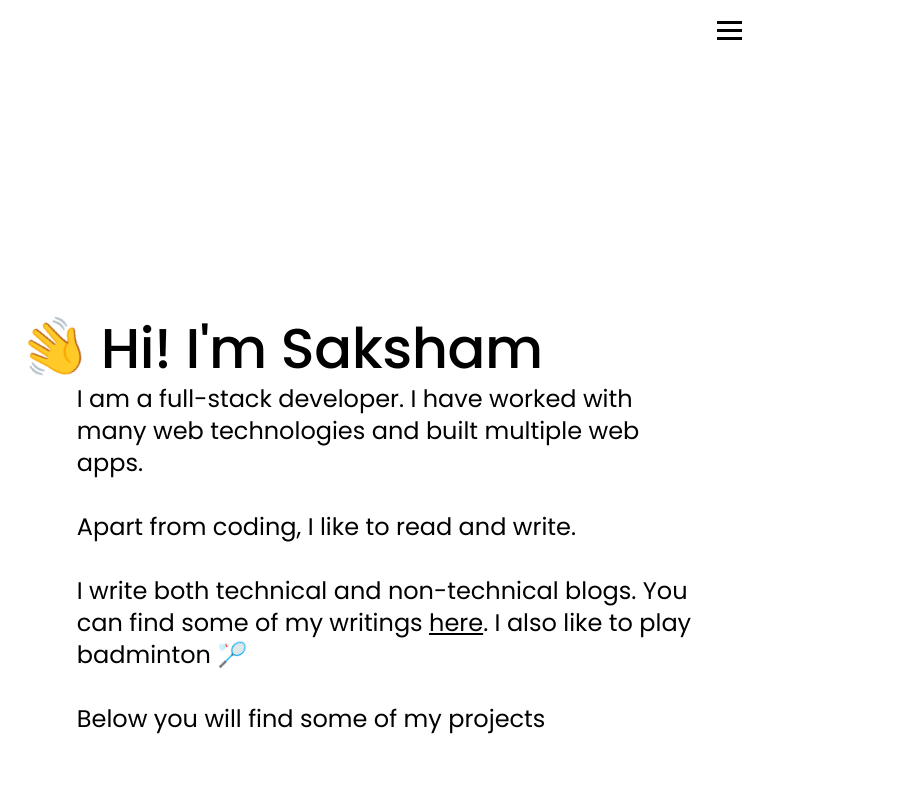
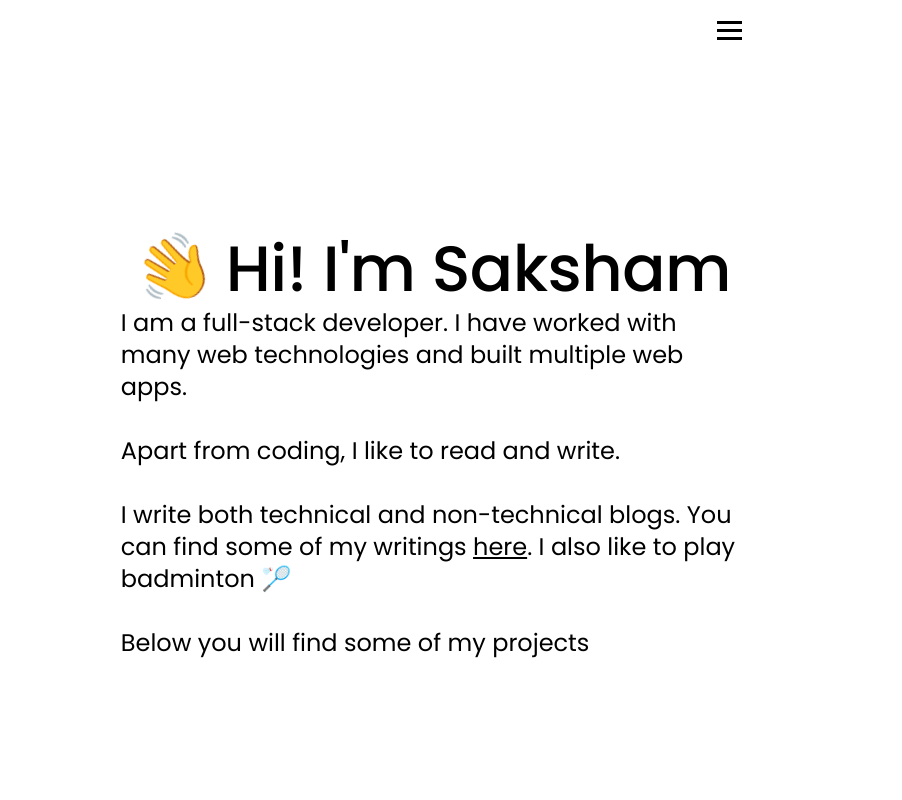
Before and after one commit to Saksham294/portfolio-new, a React (Vite) app: page / in a window 768 px wide. Shown: the top 800 px of the page, 902 px wide, since content can reach past the window. Built offline with nearby package versions, Linux system fonts and the light colour scheme.

Commit message:
Fix responsiveness

```diff
--- a/src/components/About/About.css
+++ b/src/components/About/About.css
@@ -47,6 +47,7 @@
     flex-wrap: wrap;
     gap: 10px;
     width: 100%;
+    padding-bottom: 10vh;
     /* border: 2px solid red; */
 }
 
@@ -67,7 +68,7 @@
     }
 
 }
-@media screen and (min-width:426px)and (max-width:768px){
+@media screen and (min-width:426px)and (max-width:767px){
     .name-intro{
         /* border: 2px solid red; */
         padding-left: 5vw;
@@ -84,6 +85,19 @@
     }
 }
 
+@media screen and (min-width:768px) and (max-width:768px){
+    .name-intro{
+        /* border: 2px solid red; */
+        padding-left: 35vw;
+    }
+    .name-intro>h2{
+        font-size:8vh;
+    }
+    .about-me{
+        width: 80%;
+    }
+}
+
 @media screen and (min-width:769px)and (max-width:1024px){
     .name-intro{
         /* border: 2px solid red; */
@@ -93,3 +107,16 @@
         font-size:8vh;
     }
 }
+
+@media screen and (min-width:2560px) {
+    .projects-container{
+        /* border: 2px solid red; */
+        width: 100%;
+    }
+    .about{
+
+    }
+    .about-container{
+
+    }
+}
--- a/src/components/Navbar/Navbar.css
+++ b/src/components/Navbar/Navbar.css
@@ -101,3 +101,7 @@
         transform: translateY(-8px) rotate(-45deg);
     }
 }
+
+@media screen and (min-width:1440px){
+    .navbar>ul{}
+}
```
